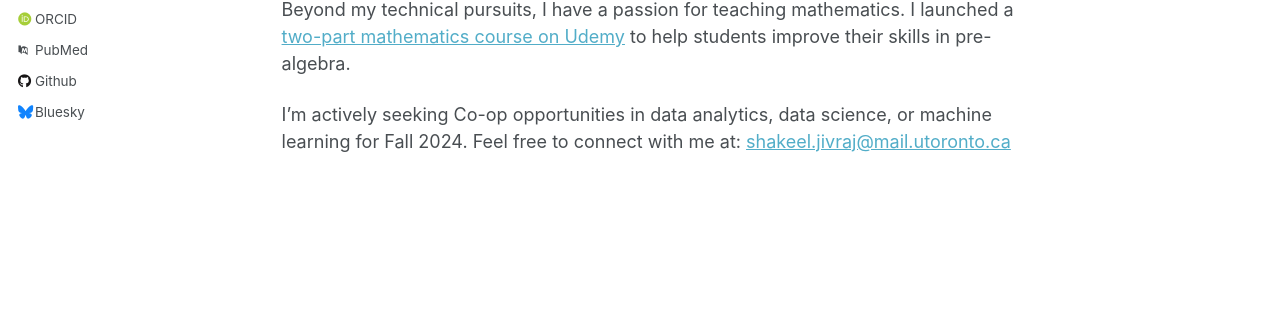
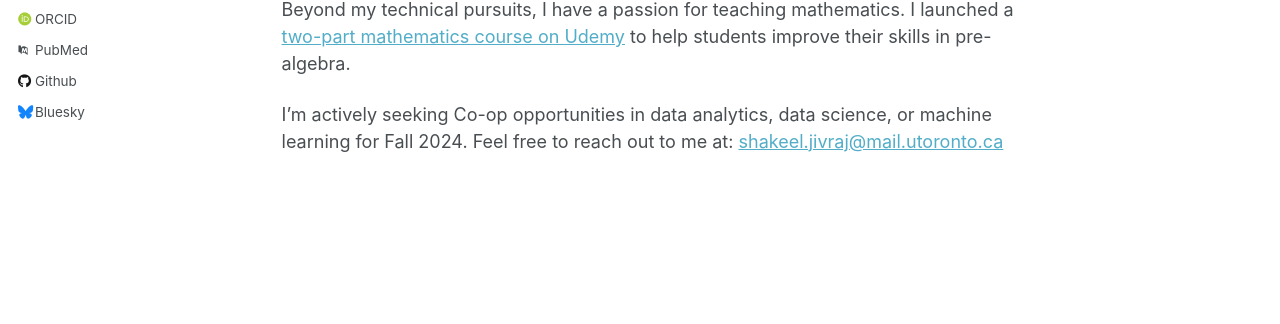
Before and after one commit to Shak789/Shak789.github.io, a Jekyll site: the page built from _pages/about.md, in a window 1280 px wide and 1069 px high. Shown: the part 492-816 px from the top of the window. Built offline with Jekyll 4.4.1, drawn with Linux system fonts in a browser that asks for light colours; some web fonts are replaced.

Commit message:
Update about.md

```diff
--- a/_pages/about.md
+++ b/_pages/about.md
@@ -15,4 +15,4 @@ My current interests lie in sports analytics. I recently conducted [research](ht
 
 Beyond my technical pursuits, I have a passion for teaching mathematics. I launched a [two-part mathematics course on Udemy](https://www.udemy.com/user/shakeel-jivraj/) to help students improve their skills in pre-algebra.
 
-I'm actively seeking Co-op opportunities in data analytics, data science, or machine learning for Fall 2024. Feel free to connect with me at: [shakeel.jivraj@mail.utoronto.ca](shakeel.jivraj@mail.utoronto.ca)
+I'm actively seeking Co-op opportunities in data analytics, data science, or machine learning for Fall 2024. Feel free to reach out to me at: [shakeel.jivraj@mail.utoronto.ca](shakeel.jivraj@mail.utoronto.ca)
```
